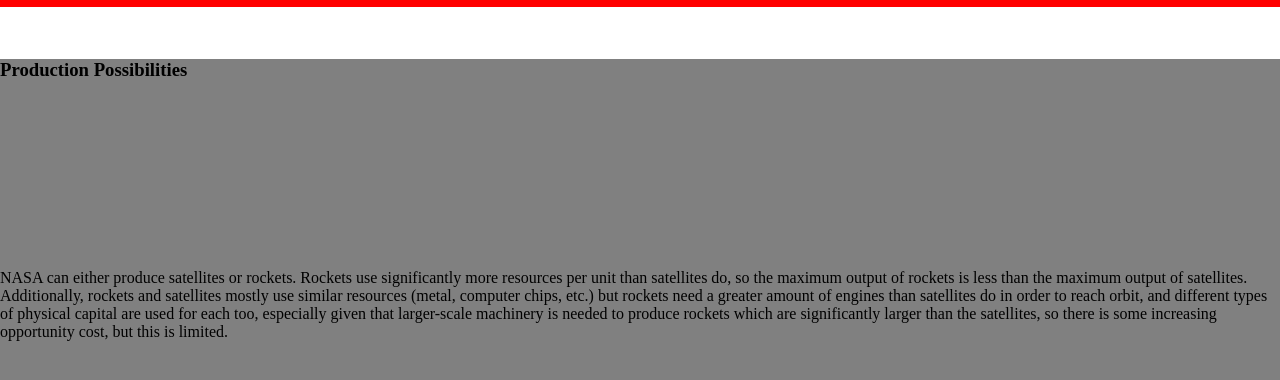
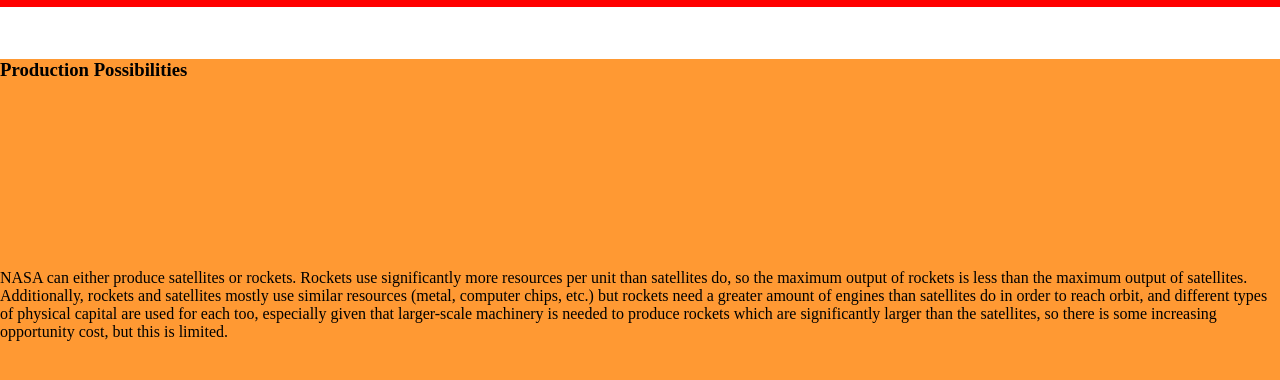
Before and after one commit to AustinStitz/EconomicsOfNASA, a plain HTML site: page index.html in a window 1280 px wide. Shown: the part 60-440 px from the top of the page. Drawn offline with Linux system fonts and the light colour scheme.

Commit message:
Change color

```diff
--- a/css/style.css
+++ b/css/style.css
@@ -32,5 +32,5 @@ html, body {
 
 .tile {
   height: 100%;
-  background-color: gray;
+  background-color: #ff9933;
 }
```
